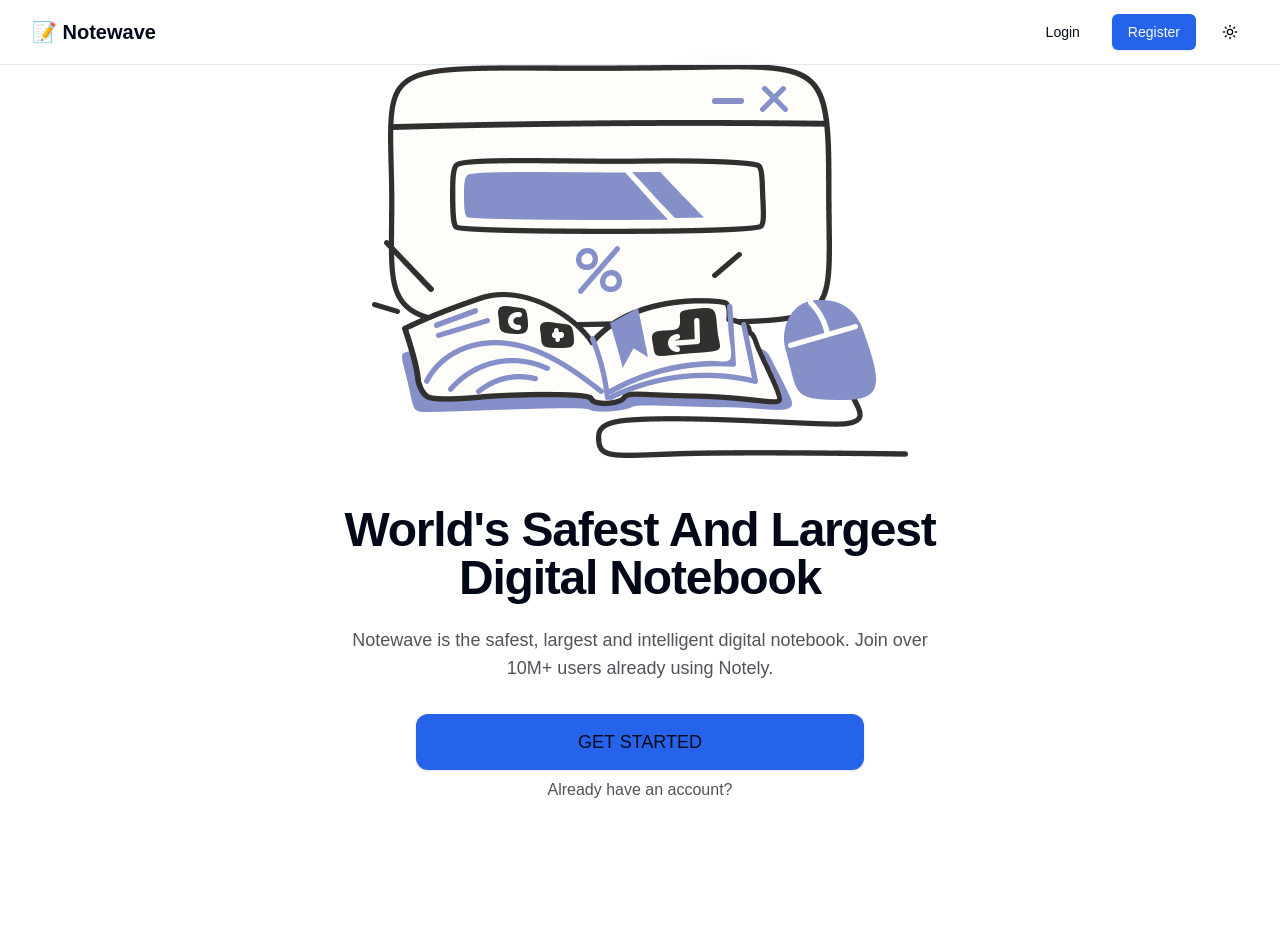
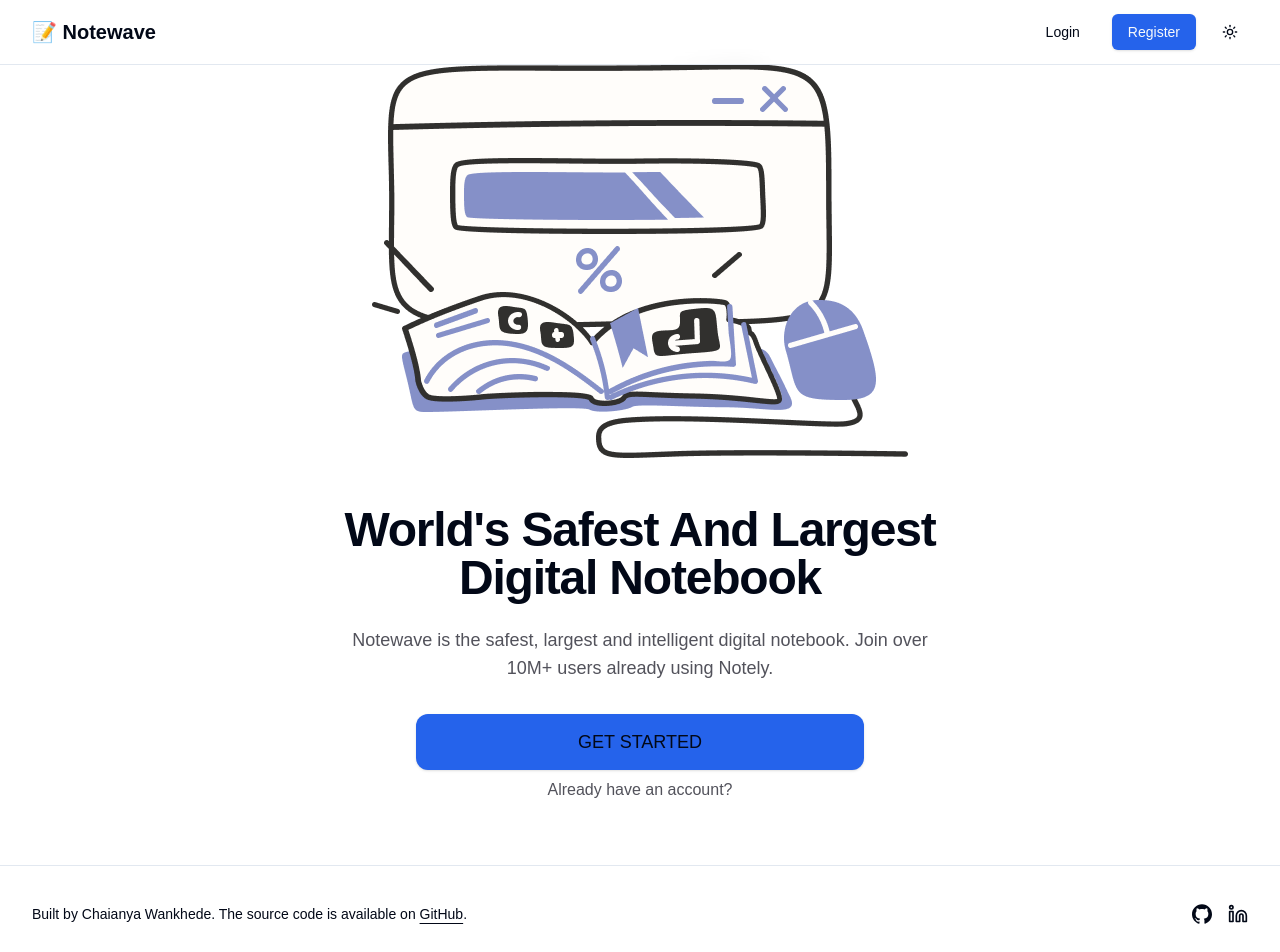
Before and after one commit to Babban33/notewave, a Next.js app: page / in a window 1280 px wide. Shown: the top 952 px of the page. Before the commit the page ends 865 px from the top, so only its background shows below. Built offline with nearby package versions, Linux system fonts and the light colour scheme.

Commit message:
added simple footer

```diff
--- a/app/layout.tsx
+++ b/app/layout.tsx
@@ -2,6 +2,7 @@ import type { Metadata } from "next";
 import "./globals.css";
 import { ThemeProvider } from "@/components/theme-provider";
 import Navbar from "@/components/NavBar";
+import Footer from "@/components/Footer";
 
 export const metadata: Metadata = {
   title: "Create Next App",
@@ -29,6 +30,7 @@ export default function RootLayout({
                 {children}
               </div>
             </main>
+            <Footer/>
           </div>
         </ThemeProvider>
       </body>
--- /dev/null
+++ b/components/Footer.tsx
@@ -0,0 +1,43 @@
+import { Linkedin } from 'lucide-react'
+import Link from "next/link"
+import { siGithub } from 'simple-icons'
+
+export default function Footer() {
+    return (
+        <footer className="w-full border-t">
+            <div className="max-w-screen-xl mx-auto px-4 sm:px-6 lg:px-8">
+                <div className="flex flex-col items-center justify-between gap-4 py-10 md:h-24 md:flex-row md:py-0">
+                    <div className="flex flex-col items-center gap-4 px-8 md:flex-row md:gap-2 md:px-0">
+                        <p className="text-center text-sm leading-loose md:text-left">
+                            Built by Chaianya Wankhede. The source code is available on{" "}
+                            <Link
+                                href="https://github.com/Babban33/notewave"
+                                target="_blank"
+                                rel="noreferrer"
+                                className="font-medium underline underline-offset-4"
+                            >
+                                GitHub
+                            </Link>
+                            .
+                        </p>
+                    </div>
+                    <div className="flex items-center space-x-4">
+                        <Link href="https://github.com/Babban33" target="_blank" rel="noreferrer">
+                            <svg
+                                xmlns="http://www.w3.org/2000/svg"
+                                viewBox="0 0 24 24"
+                                className="h-5 w-5"
+                                fill="currentColor"
+                            >
+                                <path d={siGithub.path}/>
+                            </svg>
+                        </Link>
+                        <Link href="https://linkedin.com/in/chaitanyasw/" target="_blank" rel="noreferrer">
+                            <Linkedin className="h-5 w-5" />
+                        </Link>
+                    </div>
+                </div>
+            </div>
+        </footer>
+    )
+}
```
